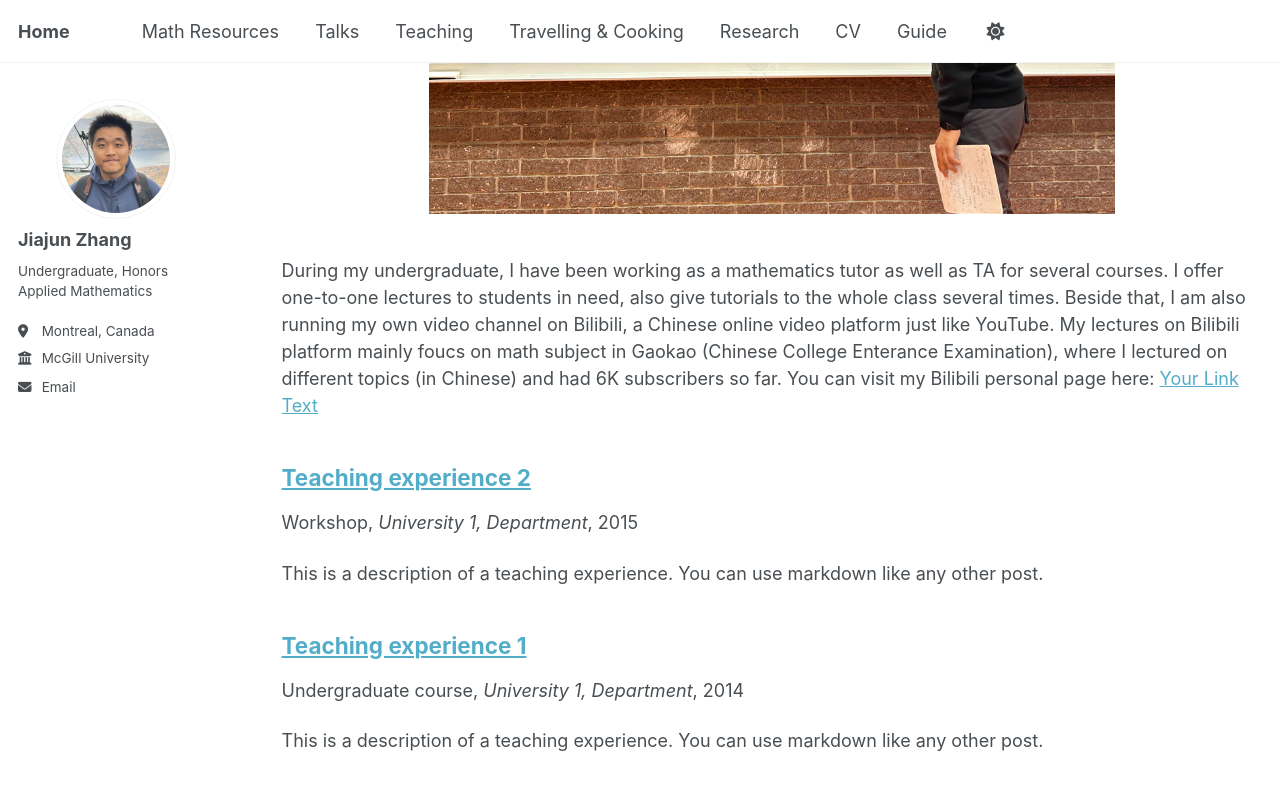
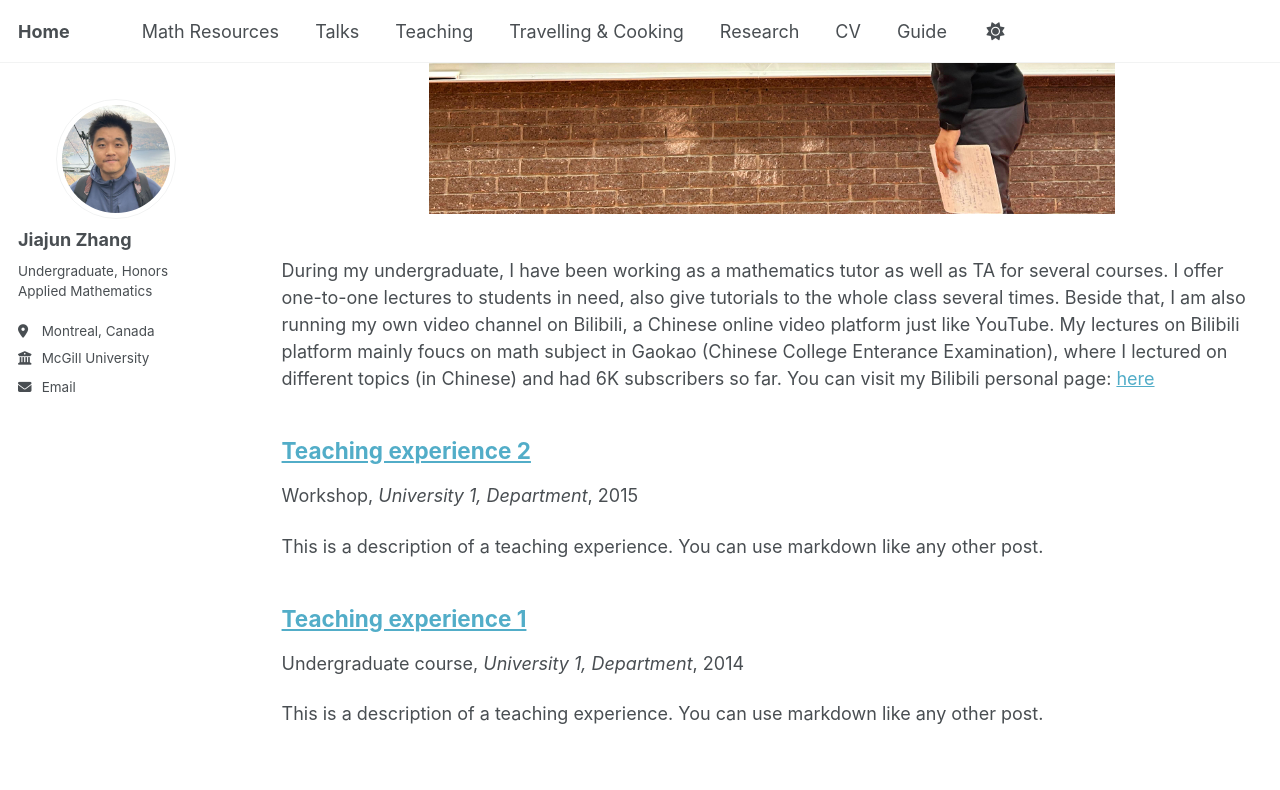
Before and after one commit to JohanssonRein/JohanssonRein.github.io, a Jekyll site: the page built from _pages/teaching.html, in a window 1280 px wide and 900 px high, scrolled down 446 px. Shown: the top 790 px of the window. Built offline with Jekyll 4.4.1, drawn with Linux system fonts in a browser that asks for light colours.

Commit message:
Update teaching.html

```diff
--- a/_pages/teaching.html
+++ b/_pages/teaching.html
@@ -9,9 +9,9 @@ author_profile: true
   <img src="{{ '/images/teaching.jpg' | relative_url }}" alt="Teaching Banner" style="max-width: 70%; height: auto; margin-bottom: 20px;">
 </p>
 
-During my undergraduate, I have been working as a mathematics tutor as well as TA for several courses. I offer one-to-one lectures to students in need, also give tutorials to the whole class several times. Beside that, I am also running my own video channel on Bilibili, a Chinese online video platform
-just like YouTube. My lectures on Bilibili platform mainly foucs on math subject in Gaokao (Chinese College Enterance Examination), where I lectured on different topics (in Chinese) and had 6K subscribers so far. You can visit my Bilibili personal page here:
-<a href="https://space.bilibili.com/14984119?spm_id_from=333.1007.0.0" target="_blank">Your Link Text</a>
+During my undergraduate, I have been working as a mathematics tutor as well as TA for several courses. I offer one-to-one lectures to students in need, also give tutorials to the whole class several times. Beside that, I am also running my own video channel on Bilibili,
+a Chinese online video platform just like YouTube. My lectures on Bilibili platform mainly foucs on math subject in Gaokao (Chinese College Enterance Examination), where I lectured on different topics (in Chinese) and had 6K subscribers so far. You can visit my Bilibili
+personal page: <a href="https://space.bilibili.com/14984119?spm_id_from=333.1007.0.0" target="_blank">here</a>
 
 
 {% include base_path %}
```
